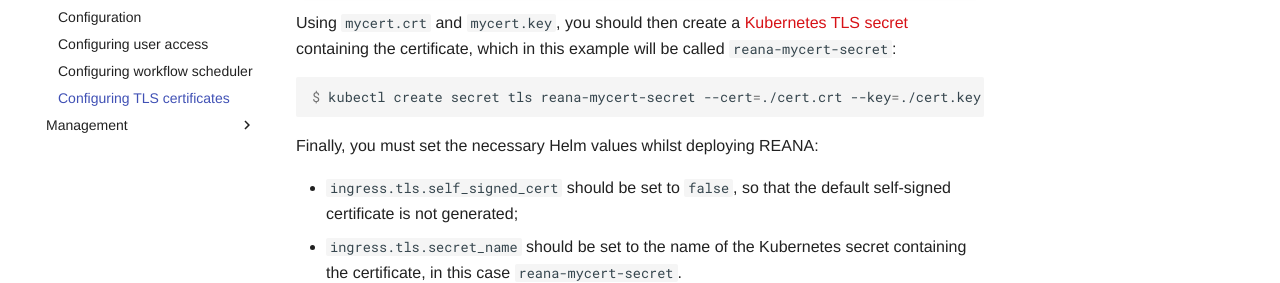
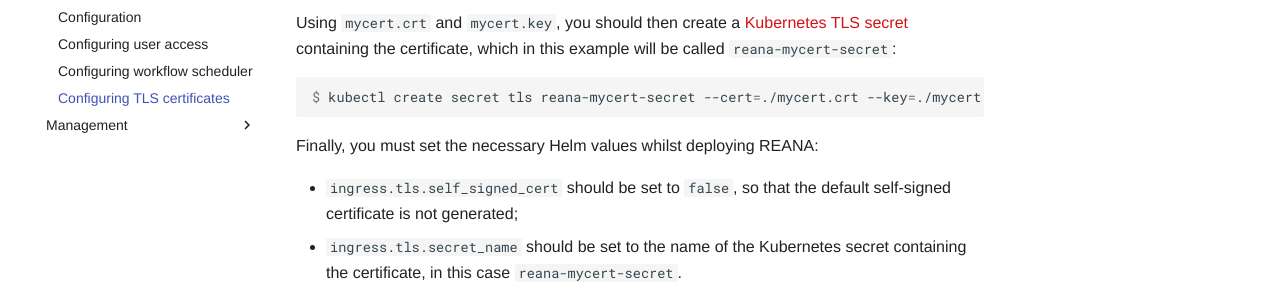
Before and after one commit to reanahub/docs.reana.io, an MkDocs documentation site: the page built from docs/administration/configuration/configuring-tls-certificates/index.md, in a window 1280 px wide and 900 px high, scrolled down 871 px. Shown: the part 172-455 px from the top of the window. Built offline with MkDocs 1.6.1 and Material for MkDocs 9.7.7, drawn with Linux system fonts in a browser that asks for light colours; comment, search, counter and statistics services are not loaded.

Commit message:
docs: fix mycert.{crt,key} example code
Fixes a naming issue with `mycert.crt` and `mycert.key` in the TLS
documentation example code.  Addresses #131.

````diff
--- a/docs/administration/configuration/configuring-tls-certificates/index.md
+++ b/docs/administration/configuration/configuring-tls-certificates/index.md
@@ -47,7 +47,7 @@ containing the certificate, which in this example will be called
 `reana-mycert-secret`:
 
 ```{ .console .copy-to-clipboard }
-$ kubectl create secret tls reana-mycert-secret --cert=./cert.crt --key=./cert.key
+$ kubectl create secret tls reana-mycert-secret --cert=./mycert.crt --key=./mycert.key
 ```
 
 Finally, you must set the necessary Helm values whilst deploying REANA:
````
